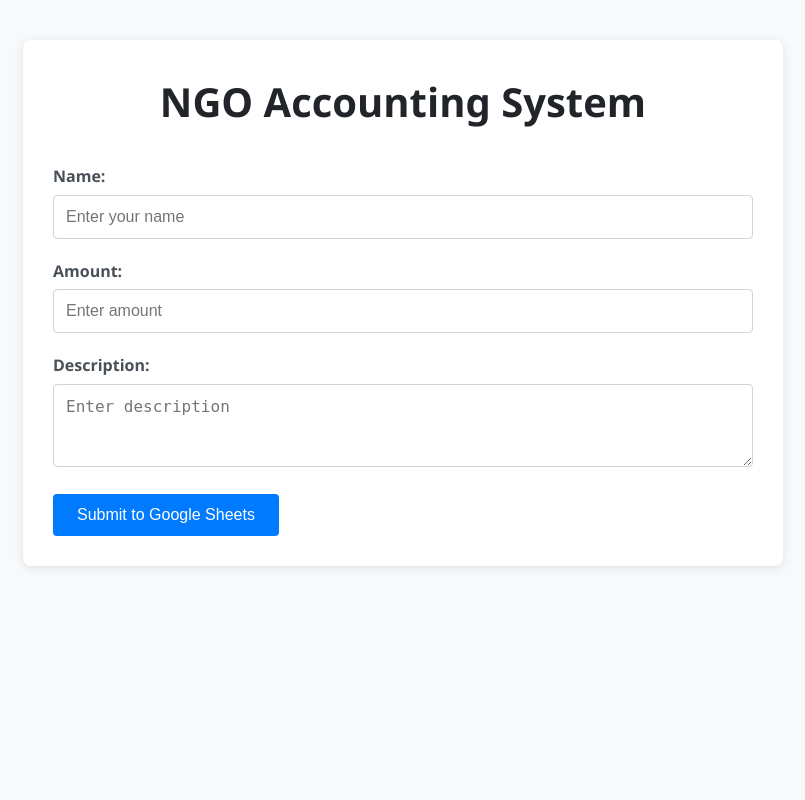
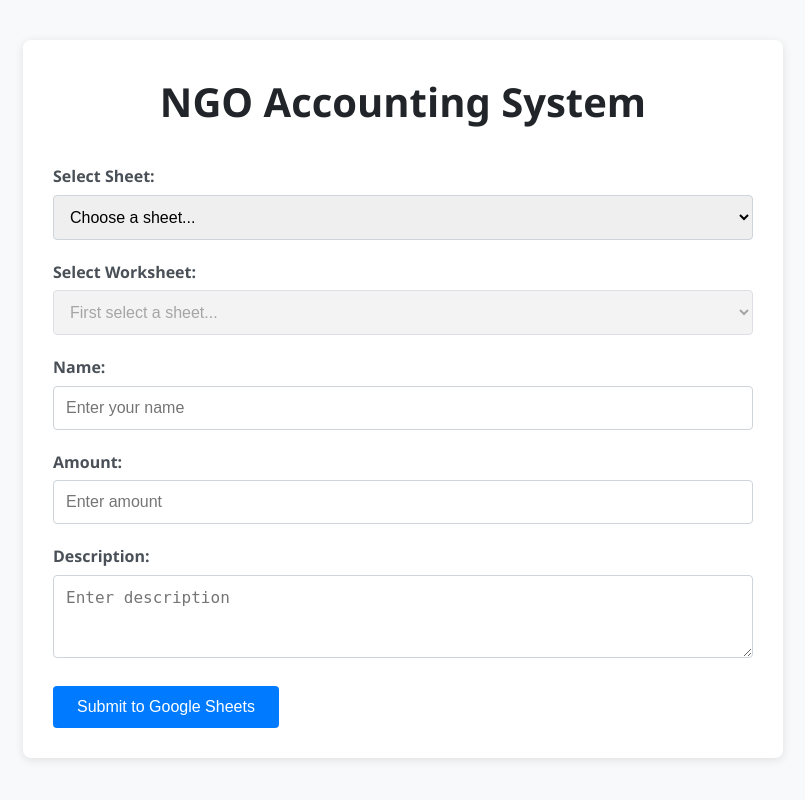
Before and after one commit to govinda-lienart/Sailor-Sheet, a Flask app: page / in a window 1280 px wide. Shown: the whole page, without its empty margins (237-1042 px from the left). Run offline with Flask 3, Linux system fonts and the light colour scheme; data that the repository does not hold is empty.

Commit message:
Accounting Webapp 2.0

```diff
--- a/app.py
+++ b/app.py
@@ -7,12 +7,12 @@
 # =============================================================================
 
 # Import required libraries
-from flask import Flask, render_template, request, redirect, url_for  # Web framework
+from flask import Flask, render_template, request, redirect, url_for, flash, jsonify  # Web framework
 import os
 
 # Import custom modules
 from config import initialize_sheets
-from sheets_manager import add_transaction
+from sheets_manager import get_available_sheets, get_worksheets_from_sheet, add_transaction_to_selected_sheet
 
 # Create Flask web application
 app = Flask(__name__)
@@ -23,10 +23,12 @@
 
 # Get environment (development or production)
 FLASK_ENV = os.environ.get('FLASK_ENV', 'development')
-SHEET_NAME = os.environ.get('SHEET_NAME', 'Test_Sheet')
 
 # Set debug mode based on environment
 DEBUG_MODE = FLASK_ENV == 'development'
+
+# Add secret key for flash messages
+app.config['SECRET_KEY'] = os.environ.get('SECRET_KEY', 'your-secret-key-change-this')
 
 # =============================================================================
 # INITIALIZE GOOGLE SHEETS
@@ -36,51 +38,73 @@
 gc = initialize_sheets()
 
 # =============================================================================
-# MAIN WEB ROUTE - Handles both GET and POST requests
+# MAIN WEB ROUTE - Sheet Selection Form
 # =============================================================================
 
 @app.route('/', methods=['GET', 'POST'])
 def index():
     """
-    Main function that handles the web form
+    Main function that handles the web form with sheet selection
     GET: Shows the form to the user
-    POST: Processes form data and saves to Google Sheets
+    POST: Processes form data and saves to selected Google Sheet
     """
 
     if request.method == 'POST':
         # =====================================================================
-        # PROCESS FORM SUBMISSION
+        # PROCESS FORM SUBMISSION WITH SHEET SELECTION
         # =====================================================================
 
         # Extract data from the web form
-        name = request.form['name']           # Get name from form
-        amount = request.form['amount']       # Get amount from form
-        description = request.form['description']  # Get description from form
+        selected_sheet_id = request.form['sheet_name']
+        selected_worksheet = request.form['worksheet_name']
+        name = request.form['name']
+        amount = request.form['amount']
+        description = request.form['description']
 
-        # =====================================================================
-        # SAVE DATA TO GOOGLE SHEETS
-        # =====================================================================
+        # Validate that a sheet and worksheet were selected
+        if not selected_sheet_id:
+            flash('Please select a sheet!', 'error')
+            available_sheets = get_available_sheets(gc)
+            return render_template('index.html', sheets=available_sheets)
 
-        try:
-            # Add transaction to Google Sheets (uses environment sheet name)
-            sheet = add_transaction(gc, SHEET_NAME, name, amount, description)
+        if not selected_worksheet:
+            flash('Please select a worksheet!', 'error')
+            available_sheets = get_available_sheets(gc)
+            return render_template('index.html', sheets=available_sheets)
 
-            # Redirect to thank you page
+        # Add transaction to selected sheet and worksheet
+        if add_transaction_to_selected_sheet(gc, selected_sheet_id, selected_worksheet, name, amount, description):
+            flash('Transaction added successfully!', 'success')
             return redirect(url_for('thank_you'))
-
-        except Exception as e:
-            # If something goes wrong, show error message
-            if DEBUG_MODE:
-                return f"Error: {str(e)}"
-            else:
-                return "An error occurred. Please try again."
+        else:
+            flash('Error adding transaction!', 'error')
+            available_sheets = get_available_sheets(gc)
+            return render_template('index.html', sheets=available_sheets)
 
     # =====================================================================
-    # SHOW THE WEB FORM (GET request)
+    # SHOW THE FORM WITH SHEET SELECTION (GET request)
     # =====================================================================
 
-    # If it's a GET request, show the HTML form
-    return render_template('index.html')
+    # Get available sheets for dropdown
+    available_sheets = get_available_sheets(gc)
+
+    # Show the form with sheet selection
+    return render_template('index.html', sheets=available_sheets)
+
+# =============================================================================
+# AJAX ROUTE FOR WORKSHEET SELECTION
+# =============================================================================
+
+@app.route('/get_worksheets/<sheet_id>')
+def get_worksheets(sheet_id):
+    """
+    AJAX route to get worksheets for a selected sheet
+    """
+    try:
+        worksheets = get_worksheets_from_sheet(gc, sheet_id)
+        return jsonify(worksheets)
+    except Exception as e:
+        return jsonify({'error': str(e)}), 500
 
 # =============================================================================
 # THANK YOU PAGE ROUTE
--- a/sheets_manager.py
+++ b/sheets_manager.py
@@ -9,16 +9,78 @@
 from datetime import datetime
 
 # =============================================================================
-# DATA OPERATIONS
+# SHEET SELECTION AND MANAGEMENT
 # =============================================================================
 
-def add_transaction(gc, sheet_name, name, amount, description):
+def get_available_sheets(gc):
     """
-    Add a new transaction to Google Sheets
+    Get list of available Google Sheets for dropdown selection
+    Args:
+        gc: Google Sheets client
+    Returns: List of dictionaries with sheet info
     """
     try:
-        # Open the Google Sheet
-        sheet = gc.open(sheet_name).sheet1
+        # Get all spreadsheets you have access to
+        all_sheets = gc.openall()
+        sheet_list = []
+
+        for sheet in all_sheets:
+            sheet_list.append({
+                'id': sheet.id,
+                'title': sheet.title
+            })
+
+        return sheet_list
+    except Exception as e:
+        print(f"Error getting sheets: {e}")
+        return []
+
+def get_worksheets_from_sheet(gc, sheet_id):
+    """
+    Get list of worksheets (subsheets) from a specific Google Sheet
+    Args:
+        gc: Google Sheets client
+        sheet_id: ID of the specific sheet
+    Returns: List of dictionaries with worksheet info
+    """
+    try:
+        # Open the specific sheet by ID
+        sheet = gc.open_by_key(sheet_id)
+
+        # Get all worksheets in this sheet
+        worksheets = sheet.worksheets()
+        worksheet_list = []
+
+        for worksheet in worksheets:
+            worksheet_list.append({
+                'id': worksheet.id,
+                'title': worksheet.title,
+                'index': worksheet.index
+            })
+
+        return worksheet_list
+    except Exception as e:
+        print(f"Error getting worksheets: {e}")
+        return []
+
+def add_transaction_to_selected_sheet(gc, sheet_id, worksheet_title, name, amount, description):
+    """
+    Add transaction to a specific selected sheet and worksheet
+    Args:
+        gc: Google Sheets client
+        sheet_id: ID of the specific sheet
+        worksheet_title: Title of the specific worksheet
+        name: Name from form
+        amount: Amount from form
+        description: Description from form
+    Returns: True if successful, False otherwise
+    """
+    try:
+        # Open the specific sheet by ID
+        sheet = gc.open_by_key(sheet_id)
+
+        # Get the specific worksheet by title
+        worksheet = sheet.worksheet(worksheet_title)
 
         # Create timestamp for when data was submitted
         timestamp = datetime.now().strftime('%d-%m-%Y %H:%M:%S')
@@ -32,20 +94,25 @@
         # Prepare data row: [Name, Amount (as number), Description, Timestamp]
         row = [name, numeric_amount, description, timestamp]
 
-        # Add the new row to the Google Sheet
-        sheet.append_row(row)
+        # Add to next empty row
+        worksheet.append_row(row)
 
-        return sheet
+        return True
+    except Exception as e:
+        print(f"Error adding transaction to selected sheet: {e}")
+        return False
 
-    except Exception as e:
-        raise Exception(f"Error adding transaction: {str(e)}")
-
-def get_sheet_data(gc, sheet_name):
+def get_sheet_by_id(gc, sheet_id):
     """
-    Get all data from Google Sheet
+    Get a specific sheet by its ID
+    Args:
+        gc: Google Sheets client
+        sheet_id: ID of the sheet to retrieve
+    Returns: Sheet object or None if not found
     """
     try:
-        sheet = gc.open(sheet_name).sheet1
+        sheet = gc.open_by_key(sheet_id)
         return sheet
     except Exception as e:
-        raise Exception(f"Error getting sheet data: {str(e)}")
+        print(f"Error getting sheet by ID: {e}")
+        return None
--- a/templates/index.html
+++ b/templates/index.html
@@ -14,7 +14,38 @@
     <div class="container">
         <div class="form-container">
             <h1>NGO Accounting System</h1>
+
+            <!-- Flash messages -->
+            {% with messages = get_flashed_messages(with_categories=true) %}
+                {% if messages %}
+                    {% for category, message in messages %}
+                        <div class="alert alert-{{ 'error' if category == 'error' else 'success' }}">
+                            {{ message }}
+                        </div>
+                    {% endfor %}
+                {% endif %}
+            {% endwith %}
+
             <form method="POST">
+                <!-- Sheet Selection Dropdown -->
+                <div class="form-group">
+                    <label>Select Sheet:</label>
+                    <select name="sheet_name" id="sheet_select" required onchange="loadWorksheets()">
+                        <option value="">Choose a sheet...</option>
+                        {% for sheet in sheets %}
+                        <option value="{{ sheet.id }}">{{ sheet.title }}</option>
+                        {% endfor %}
+                    </select>
+                </div>
+
+                <!-- Worksheet Selection Dropdown -->
+                <div class="form-group">
+                    <label>Select Worksheet:</label>
+                    <select name="worksheet_name" id="worksheet_select" required disabled>
+                        <option value="">First select a sheet...</option>
+                    </select>
+                </div>
+
                 <div class="form-group">
                     <label>Name:</label>
                     <input type="text" name="name" required placeholder="Enter your name">
@@ -31,5 +62,45 @@
             </form>
         </div>
     </div>
+
+    <script>
+        function loadWorksheets() {
+            const sheetSelect = document.getElementById('sheet_select');
+            const worksheetSelect = document.getElementById('worksheet_select');
+            const selectedSheetId = sheetSelect.value;
+
+            // Reset worksheet dropdown
+            worksheetSelect.innerHTML = '<option value="">Loading worksheets...</option>';
+            worksheetSelect.disabled = true;
+
+            if (!selectedSheetId) {
+                worksheetSelect.innerHTML = '<option value="">First select a sheet...</option>';
+                return;
+            }
+
+            // Fetch worksheets for selected sheet
+            fetch(`/get_worksheets/${selectedSheetId}`)
+                .then(response => response.json())
+                .then(data => {
+                    worksheetSelect.innerHTML = '<option value="">Choose a worksheet...</option>';
+
+                    if (data.length > 0) {
+                        data.forEach(worksheet => {
+                            const option = document.createElement('option');
+                            option.value = worksheet.title;
+                            option.textContent = worksheet.title;
+                            worksheetSelect.appendChild(option);
+                        });
+                        worksheetSelect.disabled = false;
+                    } else {
+                        worksheetSelect.innerHTML = '<option value="">No worksheets found</option>';
+                    }
+                })
+                .catch(error => {
+                    console.error('Error loading worksheets:', error);
+                    worksheetSelect.innerHTML = '<option value="">Error loading worksheets</option>';
+                });
+        }
+    </script>
 </body>
 </html>
```
Lines whose indentation alone changed are shown as unchanged.
